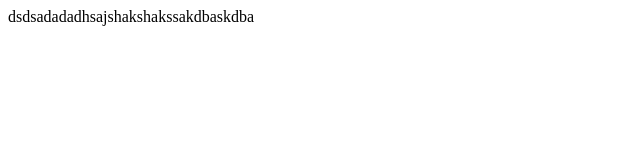
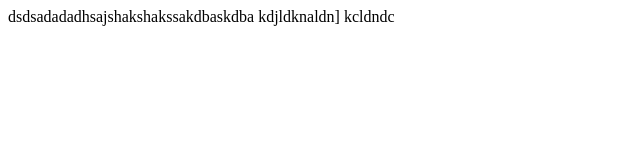
Before and after one commit to pathumck/Testing-Vs-Code, a plain HTML site: page index.html in a window 1280 px wide. Shown: the whole page, without its empty margins (0-640 px from the left). Drawn offline with Linux system fonts and the light colour scheme.

Commit message:
third commit

```diff
--- a/index.html
+++ b/index.html
@@ -7,5 +7,7 @@
 </head>
 <body>
     dsdsadadadhsajshakshakssakdbaskdba
+    kdjldknaldn]<param>
+    kcldndc
 </body>
 </html>
```
